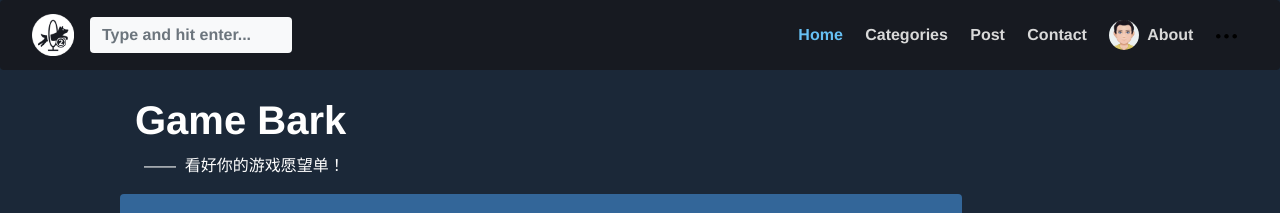
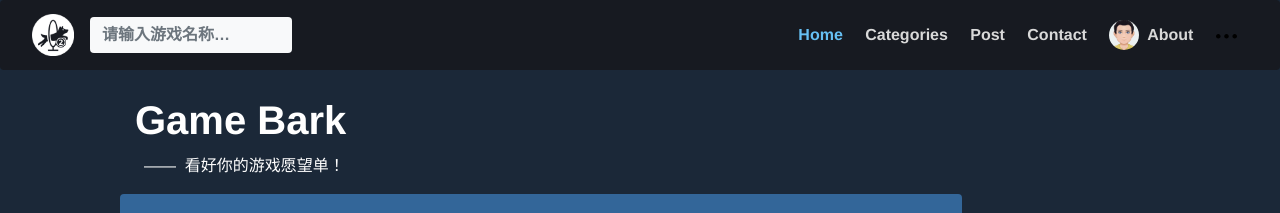
Before and after one commit to vicevolf/wishlist-gold, a Jekyll site: the page built from index.html, in a window 1280 px wide. Shown: the top 213 px of the page. Built offline with Jekyll 4.4.1, drawn with Linux system fonts in a browser that asks for light colours; nearby versions of some CDN libraries; the list of posts is cut into pages by our own code; comment, search, counter and statistics services are not loaded.

Commit message:
Update search-lunr.html

```diff
--- a/_includes/search-lunr.html
+++ b/_includes/search-lunr.html
@@ -77,5 +77,5 @@
 
 
 <form class="bd-search hidden-sm-down" onSubmit="return lunr_search(document.getElementById('lunrsearch').value);">
-<input type="text" class="form-control bg-graylight border-0 font-weight-bold"  id="lunrsearch" name="q" value="" placeholder="Type and hit enter...">
+<input type="text" class="form-control bg-graylight border-0 font-weight-bold"  id="lunrsearch" name="q" value="" placeholder="请输入游戏名称…">
 </form>
```
